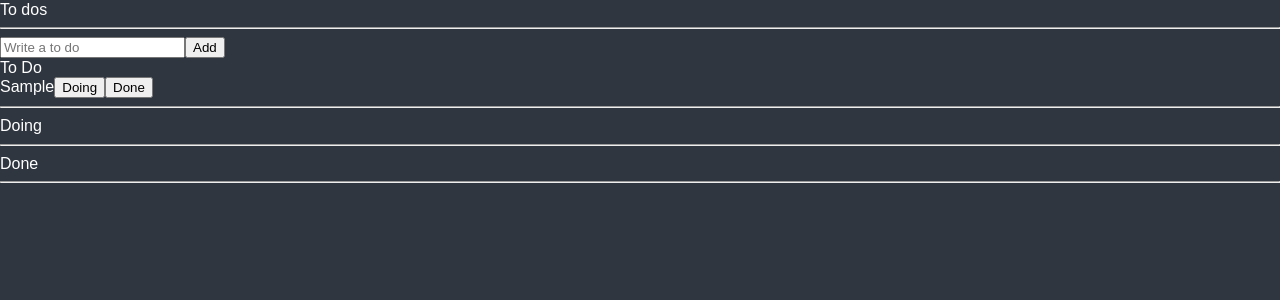
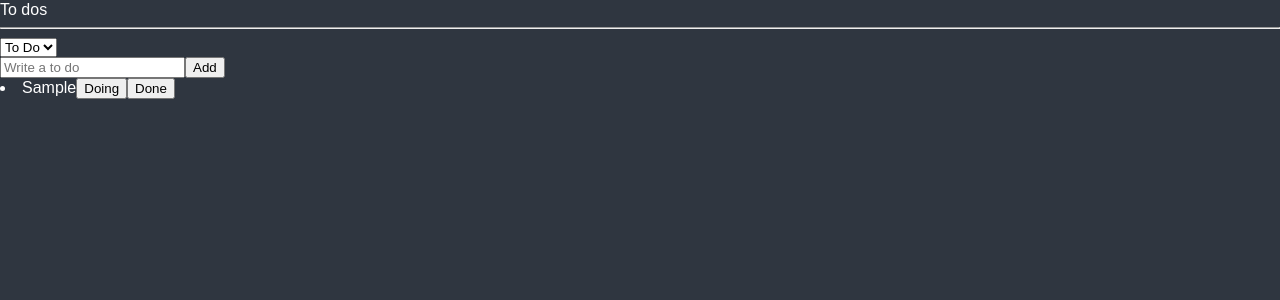
Before and after one commit to LimSongJae/Kanban-Board, a React (Create React App) app: page / in a window 1280 px wide. Both pictures are taken after typing "Sample" into the empty fields and a click on the button "Add". Shown: the top 300 px of the page. Built offline with nearby package versions, Linux system fonts and the light colour scheme.

Commit message:
feat. option, select 태그 추가, Enum 추가

```diff
--- a/src/atoms.tsx
+++ b/src/atoms.tsx
@@ -1,16 +1,21 @@
 import { atom, selector } from "recoil";
+
+export enum Categories {
+  "TO_DO" = "TO_DO",
+  "DOING" = "DOING",
+  "DONE" = "DONE",
+}
 
 export interface IToDo {
   id: number;
   text: string;
-  category: "DONE" | "DOING" | "TO_DO";
+  category: Categories;
 }
 
-export const categoryState = atom({
+export const categoryState = atom<Categories>({
   key: "category",
-  default: "TO_DO",
+  default: Categories.TO_DO,
 });
-
 
 export const toDoState = atom<IToDo[]>({
   key: "toDo",
@@ -21,10 +26,7 @@ export const toDoSelector = selector({
   key: "toDoSelector",
   get: ({ get }) => {
     const toDos = get(toDoState);
-    return [
-      toDos.filter((toDo) => toDo.category === "TO_DO"),
-      toDos.filter((toDo) => toDo.category === "DOING"),
-      toDos.filter((toDo) => toDo.category === "DONE"),
-    ];
+    const category = get(categoryState);
+    return toDos.filter((toDo) => toDo.category === category);
   },
 });
--- a/src/components/CreateToDo.tsx
+++ b/src/components/CreateToDo.tsx
@@ -1,19 +1,20 @@
-import React from "react";
 import { useForm } from "react-hook-form";
-import { atom, useRecoilState, useSetRecoilState } from "recoil";
-import { toDoState } from "../atoms";
+import { useRecoilValue, useSetRecoilState } from "recoil";
+import { categoryState, IToDo, toDoState } from "../atoms";
 interface IData {
   toDo: string;
 }
 
+
 const CreateToDo = () => {
   const setToDos = useSetRecoilState(toDoState);
+  const category = useRecoilValue(categoryState);
   const { register, handleSubmit, setValue } = useForm<IData>();
   const handleValid = ({ toDo }: IData) => {
     setValue("toDo", "");
     setToDos((prev) => [
       ...prev,
-      { text: toDo, id: Date.now(), category: "TO_DO" },
+      { text: toDo, id: Date.now(), category },
     ]);
   };
   return (
--- a/src/components/ToDo.tsx
+++ b/src/components/ToDo.tsx
@@ -1,6 +1,6 @@
 import React from "react";
 import { useSetRecoilState } from "recoil";
-import { IToDo, toDoState } from "../atoms";
+import { Categories, IToDo, toDoState } from "../atoms";
 
 function ToDo({ text, category, id }: IToDo) {
   const setToDos = useSetRecoilState(toDoState);
@@ -10,30 +10,30 @@ function ToDo({ text, category, id }: IToDo) {
     } = event;
     setToDos((oldToDos) => {
       const targetIndex = oldToDos.findIndex((toDo) => toDo.id === id);
-      const newToDo = { text, id, category: name as IToDo["category"]};
+      const newToDo = { text, id, category: name as any };
       return [
         ...oldToDos.slice(0, targetIndex),
         newToDo,
         ...oldToDos.slice(targetIndex + 1),
       ];
     });
-    console.log()
+    console.log();
   };
   return (
     <li>
       <span>{text}</span>
-      {category !== "DOING" && (
-        <button name="DOING" onClick={onClick}>
+      {category !== Categories.DOING && (
+        <button name={Categories.DOING} onClick={onClick}>
           Doing
         </button>
       )}
-      {category !== "TO_DO" && (
-        <button name="TO_DO" onClick={onClick}>
+      {category !== Categories.TO_DO && (
+        <button name={Categories.TO_DO} onClick={onClick}>
           To Do
         </button>
       )}
-      {category !== "DONE" && (
-        <button name="DONE" onClick={onClick}>
+      {category !== Categories.DONE && (
+        <button name={Categories.DONE} onClick={onClick}>
           Done
         </button>
       )}
--- a/src/components/ToDoList.tsx
+++ b/src/components/ToDoList.tsx
@@ -1,36 +1,28 @@
-import { useRecoilValue } from "recoil";
-import { toDoSelector, toDoState } from "../atoms";
+import { useRecoilState, useRecoilValue } from "recoil";
+import { Categories, categoryState, toDoSelector } from "../atoms";
 import CreateToDo from "./CreateToDo";
 import ToDo from "./ToDo";
 
 const ToDoList = () => {
-  const [toDo, doing, done] = useRecoilValue(toDoSelector);
+  const toDos = useRecoilValue(toDoSelector);
+  const [category, setCategory] = useRecoilState(categoryState);
+  const onInput = (event: React.FormEvent<HTMLSelectElement>) => {
+    setCategory(event.currentTarget.value as any);
+  };
+  console.log(toDos);
   return (
     <div>
       <h1>To dos</h1>
       <hr />
+      <select value={category} onInput={onInput}>
+        <option value={Categories.TO_DO}>To Do</option>
+        <option value={Categories.DOING}>Doing</option>
+        <option value={Categories.DONE}>Done</option>
+      </select>
       <CreateToDo />
-      <h2>To Do</h2>
-      <ul>
-        {toDo.map((toDo) => (
-          <ToDo key={toDo.id} {...toDo} />
-        ))}
-      </ul>
-      <hr />
-      <h2>Doing</h2>
-      <ul>
-        {doing.map((toDo) => (
-          <ToDo key={toDo.id} {...toDo} />
-        ))}
-      </ul>
-      <hr />
-      <h2>Done</h2>
-      <ul>
-        {done.map((toDo) => (
-          <ToDo key={toDo.id} {...toDo} />
-        ))}
-      </ul>
-      <hr />
+      {toDos?.map((toDo) => (
+        <ToDo key={toDo.id} {...toDo} />
+      ))}
     </div>
   );
 };
```
